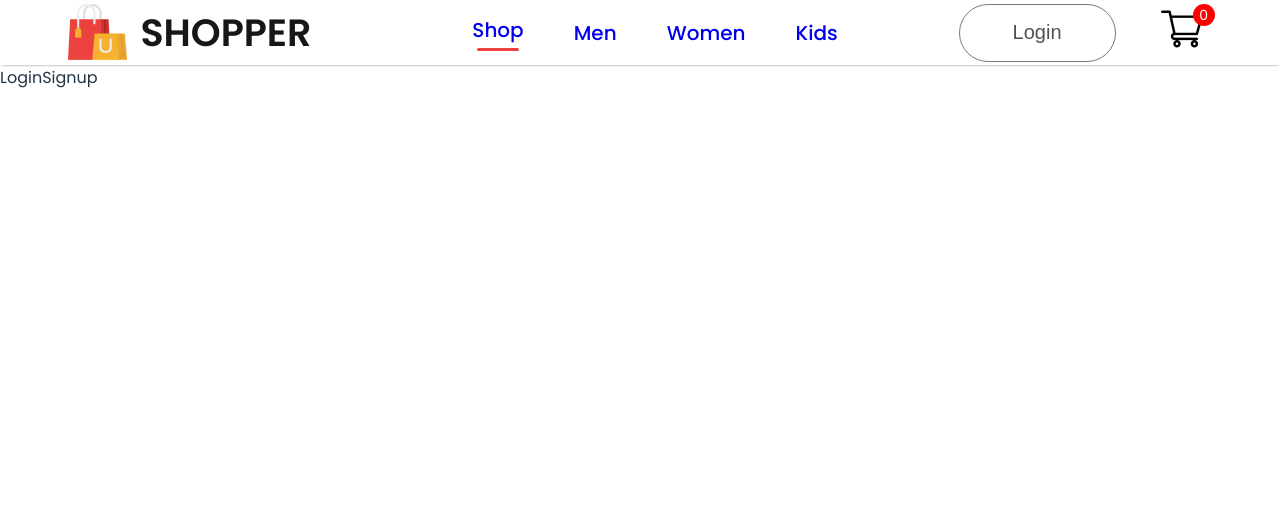
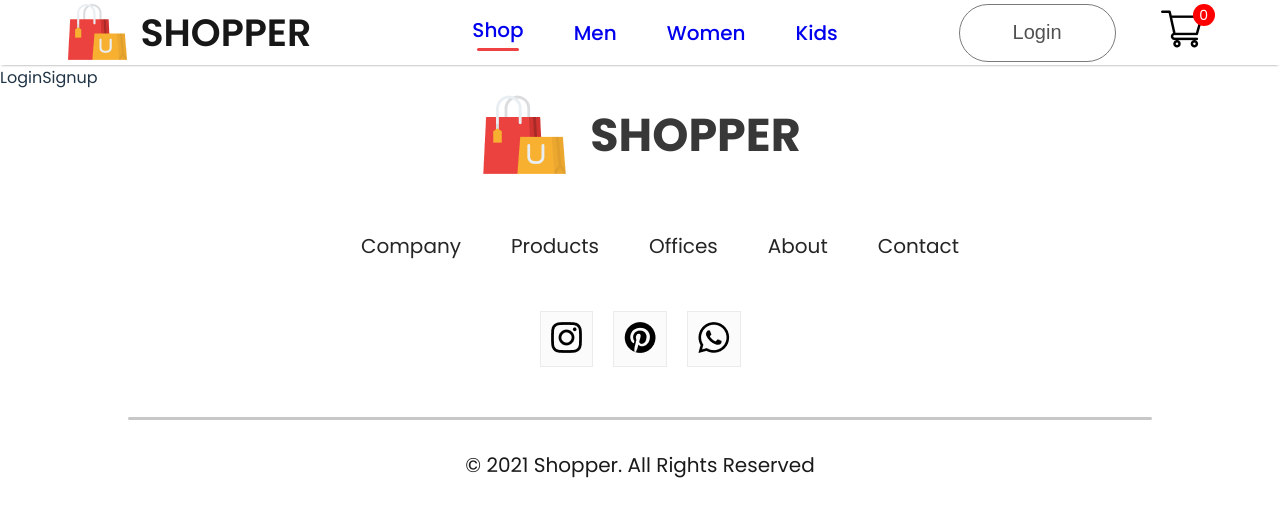
Before and after one commit to nimendra-ag/frontend, a React (Vite) app in the folder front-end/: page /login in a window 1280 px wide. Shown: the top 516 px of the page. Built offline with nearby package versions, Linux system fonts and the light colour scheme.

Commit message:
add the footer component. all is well upto 1.22.40

```diff
--- a/front-end/src/App.jsx
+++ b/front-end/src/App.jsx
@@ -6,6 +6,7 @@
 import Product from './Pages/Product';
 import Cart from './Pages/Cart';
 import LoginSignup from './Pages/LoginSignup';
+import Footer from './Components/Footer/Footer';
 
 
 function App() {
@@ -24,6 +25,7 @@
           <Route path='/cart' element={<Cart/>}/>
           <Route path='/login' element={<LoginSignup/>}/>
         </Routes>
+        <Footer/>
       </BrowserRouter>
 
     </div>
--- /dev/null
+++ b/front-end/src/Components/Footer/Footer.css
@@ -0,0 +1,62 @@
+.footer{
+    display: flex;
+    flex-direction: column;
+    justify-content: center;
+    align-items: center;
+    gap: 50px;
+}
+
+.footer-logo{
+    display: flex;
+    align-items: center;
+    gap: 20px;
+}
+
+.footer-logo p{
+    color: #383838;
+    font-size: 46px;
+    font-weight: 700;
+}
+
+.footer-links{
+    display: flex;
+    list-style: none;
+    gap: 50px;
+    color: #252525;
+    font-size: 20px;
+}
+
+.footer-links li{
+    cursor: pointer;
+}
+
+.footer-social-icon{
+    display: flex;
+    gap: 20px;
+}
+
+.footer-icons-container{
+    padding: 10px;
+    padding-bottom: 6px;
+    background: #fbfbfb;
+    border: 1px solid #ebebeb;
+}
+
+.footer-copyright{
+    display: flex;
+    flex-direction: column;
+    align-items: center;
+    gap: 30px;
+    width: 100%;
+    margin-bottom: 30px;
+    color: #1a1a1a;
+    font-size: 20px;
+}
+
+.footer-copyright hr{
+    width: 80%;
+    border: none;
+    border-radius: 10px;
+    height: 3px;
+    background: #c7c7c7;
+}
--- /dev/null
+++ b/front-end/src/Components/Footer/Footer.jsx
@@ -0,0 +1,40 @@
+import React from 'react'
+import './Footer.css'
+import footer_logo from '../Assets/logo_big.png'
+import instagram_icon from '../Assets/instagram_icon.png'
+import pinterest_icon from '../Assets/pintester_icon.png'
+import whatsapp_icon from '../Assets/whatsapp_icon.png'
+const Footer = () => {
+  return (
+    <div className='footer'>
+        <div className="footer-logo">
+            <img src={footer_logo} alt="" />
+            <p>SHOPPER</p>
+        </div>
+        <ul className='footer-links'>
+            <li>Company</li>
+            <li>Products</li>
+            <li>Offices</li>
+            <li>About</li>
+            <li>Contact</li>
+        </ul>
+        <div className="footer-social-icon">
+            <div className="footer-icons-container">
+                <img src={instagram_icon} alt="" />
+            </div>
+            <div className="footer-icons-container">
+                <img src={pinterest_icon} alt="" />
+            </div>
+            <div className="footer-icons-container">
+                <img src={whatsapp_icon} alt="" />
+            </div>
+        </div>
+        <div className="footer-copyright">
+            <hr />
+            <p>&copy; 2021 Shopper. All Rights Reserved</p>
+        </div>
+    </div>
+  )
+}
+
+export default Footer
```
